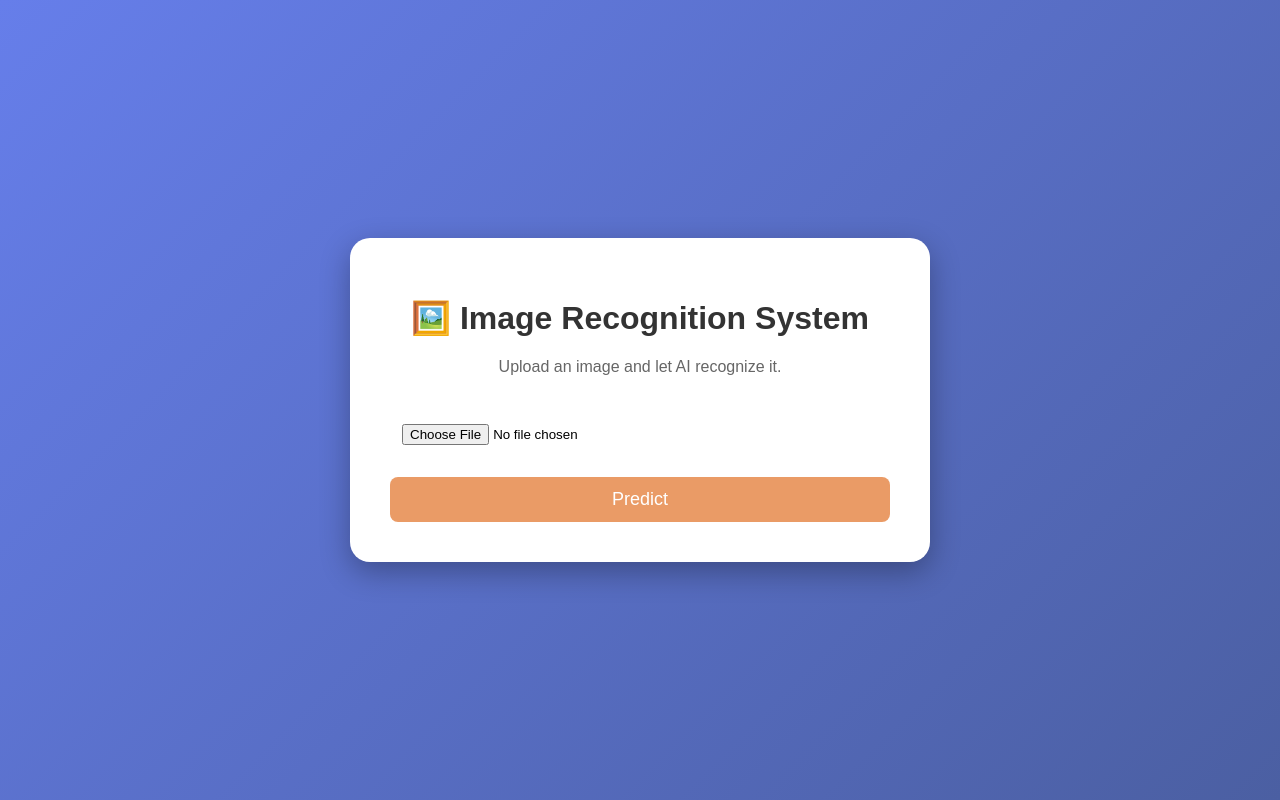
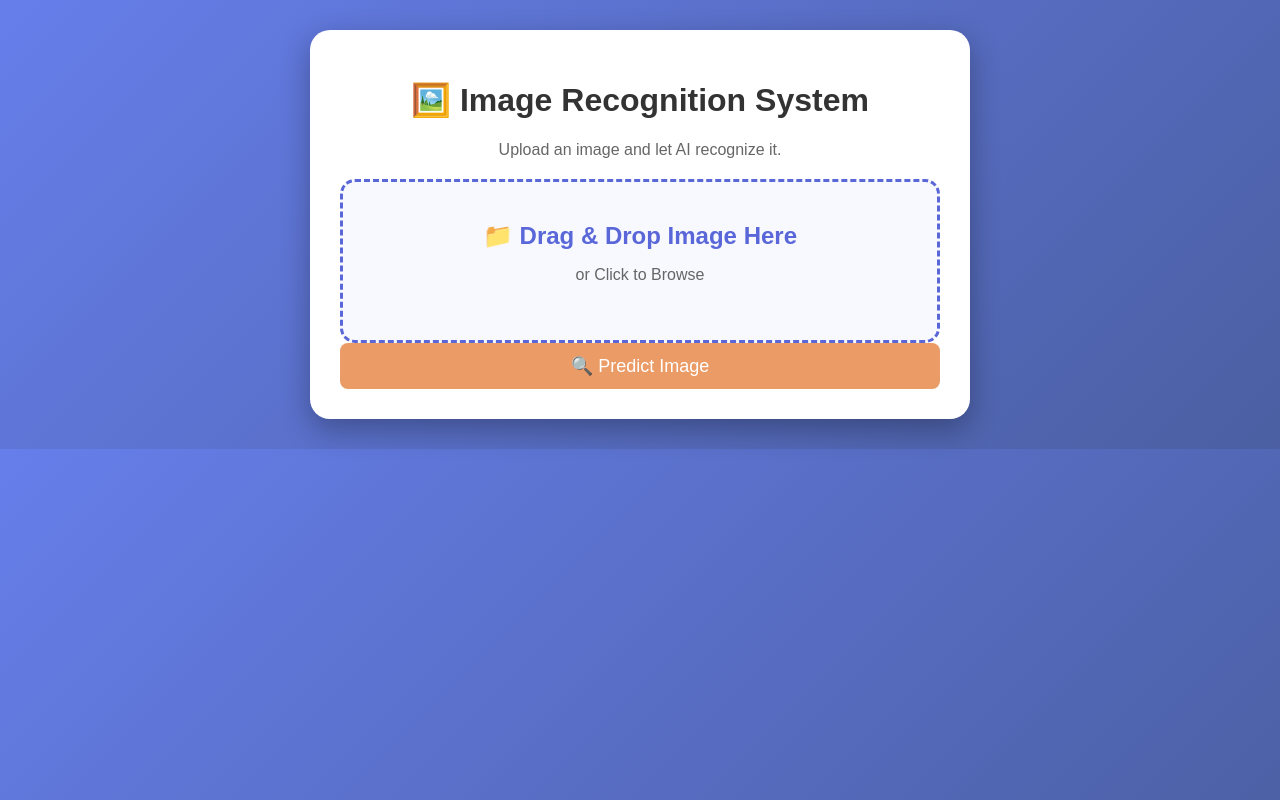
Before and after one commit to Manishu02/AI-Image-Recognition-System, a Flask app: page / in a window 1280 px wide. Run offline with Flask 3, Linux system fonts and the light colour scheme.

Commit message:
Completed image recognition core features

```diff
--- a/app.py
+++ b/app.py
@@ -1,6 +1,25 @@
-from flask import Flask, render_template, request
+history = []
+
+from flask import Flask, render_template, request , redirect
 from predict import predict_image
+from datetime import datetime
+from PIL import Image
 import os
+import time
+
+# Allowed image formats
+ALLOWED_EXTENSIONS = {"png", "jpg", "jpeg"}
+
+# Maximum file size (5 MB)
+MAX_FILE_SIZE = 5 * 1024 * 1024
+
+# Check file extension
+def allowed_file(filename):
+    return (
+        "." in filename and
+        filename.rsplit(".", 1)[1].lower() in ALLOWED_EXTENSIONS
+    )
+
 
 app = Flask(__name__)
 
@@ -17,30 +36,95 @@ def home():
     confidence = None
     predictions = []
 
+    image_size = None
+    resolution = None
+    prediction_time = None
+
+    error = None
+
     if request.method == "POST":
 
-        image = request.files["image"]
+        image = request.files.get("image")
 
-        if image:
+        # No image selected
+        if not image or image.filename == "":
+            error = "❌ Please select an image."
 
-            image_path = os.path.join(app.config["UPLOAD_FOLDER"], image.filename)
-            image.save(image_path)
+        # Invalid file type
+        elif not allowed_file(image.filename):
+            error = "❌ Please upload only JPG, JPEG or PNG images."
 
-            image_name = image.filename
+        else:
 
-            predictions = predict_image(image_path)
+            # Check file size
+            image.seek(0, os.SEEK_END)
+            file_size = image.tell()
+            image.seek(0)
 
-            prediction = predictions[0][0]
-            confidence = predictions[0][1]
+            if file_size > MAX_FILE_SIZE:
+                error = "❌ File size should not exceed 5 MB."
+
+            else:
+
+                image_path = os.path.join(
+                    app.config["UPLOAD_FOLDER"],
+                    image.filename
+                )
+
+                image.save(image_path)
+
+                image_name = image.filename
+
+                # File Size (KB)
+                image_size = round(
+                    os.path.getsize(image_path) / 1024,
+                    2
+                )
+
+                # Resolution
+                img = Image.open(image_path)
+                resolution = f"{img.width} × {img.height}"
+
+                # Prediction Time
+                start = time.time()
+
+                predictions = predict_image(image_path)
+
+                end = time.time()
+
+                prediction_time = round(end - start, 2)
+
+                prediction = predictions[0][0]
+                confidence = predictions[0][1]
+
+                # Save History
+                history.insert(0, {
+                    "image": image_name,
+                    "prediction": prediction,
+                    "confidence": confidence,
+                    "time": datetime.now().strftime("%I:%M %p"),
+                    "path": image_name
+                })
 
     return render_template(
         "index.html",
         image_name=image_name,
         prediction=prediction,
         confidence=confidence,
-        predictions=predictions
+        predictions=predictions,
+        image_size=image_size,
+        resolution=resolution,
+        prediction_time=prediction_time,
+        history=history,
+        error=error
     )
 
+@app.route("/clear-history")
+def clear_history():
+
+    history.clear()
+
+    return redirect("/")
 
 if __name__ == "__main__":
     app.run(debug=True)
--- a/static/css/style.css
+++ b/static/css/style.css
@@ -1,20 +1,18 @@
 body{
     margin:0;
+    padding:30px;
     font-family:Arial,sans-serif;
     background:linear-gradient(135deg,#667eea,#4b5fa2);
-    display:flex;
-    justify-content:center;
-    align-items:center;
-    height:100vh;
 }
 
 .container{
     background:white;
-    padding:40px;
+    width:600px;
+    margin:auto;
+    padding:30px;
     border-radius:20px;
-    width:500px;
+    box-shadow:0 10px 30px rgba(0,0,0,.3);
     text-align:center;
-    box-shadow:0 10px 30px rgba(0,0,0,.3);
 }
 
 h1{
@@ -27,12 +25,15 @@ p{
 
 input{
     width:100%;
+    padding:12px;
     margin-top:20px;
-    padding:12px;
+    margin-bottom:20px;
+    border:1px solid #ccc;
+    border-radius:8px;
+    box-sizing:border-box;
 }
 
 button{
-    margin-top:20px;
     width:100%;
     padding:12px;
     border:none;
@@ -67,3 +144,189 @@ transform:rotate(360deg);
 }
 
 }
+
+/* Mobile Responsive */
+
+@media(max-width:650px){
+
+.container{
+
+    width:90%;
+    padding:20px;
+
+}
+
+.uploaded-image{
+
+    width:100%;
+
+}
+
+.best-match h1{
+
+    font-size:26px;
+
+}
+
+}
+
+/* Drag & Drop Upload Box */
+
+.upload-box{
+
+    margin-top:20px;
+    border:3px dashed #5a67d8;
+    border-radius:15px;
+    padding:40px;
+    cursor:pointer;
+    transition:.3s;
+    background:#f8f9ff;
+
+}
+
+.upload-box:hover{
+
+    background:#eef2ff;
+
+}
+
+.upload-box.dragover{
+
+    background:#dbeafe;
+    border-color:#ea9b66;
+
+}
+
+.upload-box h2{
+
+    margin:0;
+    color:#5a67d8;
+
+}
+
+.upload-box p{
+
+    color:#666;
+}
+
+.image-details{
+
+    margin-top:20px;
+    background:#f8f9ff;
+    border-radius:15px;
+    padding:20px;
+    text-align:left;
+    box-shadow:0 5px 15px rgba(0,0,0,.15);
+
+}
+
+.image-details h2{
+
+    text-align:center;
+    color:#5a67d8;
+    margin-bottom:15px;
+
+}
+
+.image-details p{
+
+    font-size:16px;
+    margin:10px 0;
+    color:#333;
+
+}
+
+.history-card{
+
+    margin-top:30px;
+    background:#ffffff;
+    border-radius:15px;
+    padding:20px;
+    box-shadow:0 5px 15px rgba(0,0,0,.15);
+
+}
+
+.history-card h2{
+
+    text-align:center;
+    color:#5a67d8;
+    margin-bottom:20px;
+
+}
+
+.history-table{
+    width:100%;
+    border-collapse:collapse;
+    table-layout:fixed;
+}
+
+.history-table th,
+.history-table td{
+    text-align:center;
+    padding:15px;
+    word-wrap:break-word;
+}
+
+.image-cell{
+    width:220px;
+}
+
+.history-image{
+    width:80px;
+    height:80px;
+    object-fit:cover;
+    border-radius:10px;
+    margin-bottom:8px;
+}
+
+.image-cell p{
+    font-size:13px;
+    margin:0;
+}
+
+.history-table tr:hover{
+
+    background:#f4f6ff;
+
+}
+
+
+.clear-btn{
+
+    margin-top:20px;
+
+    background:#e74c3c;
+
+    color:white;
+
+    border:none;
+
+    padding:12px 25px;
+
+
+
+    transition:.3s;
+
+}
+
+.clear-btn:hover{
+
+    background:#c0392b;
+
+}
+
+.error-box{
+
+    margin-top:20px;
+    background:#ffe6e6;
+    color:#d63031;
+
+    padding:15px;
+
+    border-radius:10px;
+
+    font-weight:bold;
+
+    border:1px solid #ff7675;
+
+}
--- a/static/js/script.js
+++ b/static/js/script.js
@@ -1,7 +1,55 @@
 const form = document.querySelector("form");
+const loader = document.getElementById("loader");
 
-form.addEventListener("submit", function(){
+const uploadBox = document.getElementById("uploadBox");
+const fileInput = document.getElementById("image");
+const uploadLabel = document.getElementById("uploadLabel");
 
-    document.getElementById("loader").style.display="block";
+// Loader
+form.addEventListener("submit", function () {
+
+    loader.style.display = "block";
 
 });
+
+// Drag Over
+uploadBox.addEventListener("dragover", function (e) {
+
+    e.preventDefault();
+
+    uploadBox.classList.add("dragover");
+
+});
+
+// Drag Leave
+uploadBox.addEventListener("dragleave", function () {
+
+    uploadBox.classList.remove("dragover");
+
+});
+
+// Drop
+uploadBox.addEventListener("drop", function (e) {
+
+    e.preventDefault();
+
+    uploadBox.classList.remove("dragover");
+
+    fileInput.files = e.dataTransfer.files;
+
+    uploadLabel.innerHTML =
+        "<h2>✅ " + e.dataTransfer.files[0].name + "</h2>";
+
+});
+
+// File Selected
+fileInput.addEventListener("change", function () {
+
+    if (fileInput.files.length > 0) {
+
+        uploadLabel.innerHTML =
+            "<h2>✅ " + fileInput.files[0].name + "</h2>";
+
+    }
+
+});
--- a/templates/index.html
+++ b/templates/index.html
@@ -1,15 +1,15 @@
 <!DOCTYPE html>
 <html lang="en">
+
 <head>
-
     <meta charset="UTF-8">
     <meta name="viewport" content="width=device-width, initial-scale=1.0">
-
     <title>Image Recognition System</title>
 
     <link rel="stylesheet"
           href="{{ url_for('static', filename='css/style.css') }}">
 </head>
+
 <body>
 
 <div class="container">
@@ -18,52 +18,172 @@ href="{{ url_for('static', filename='css/style.css') }}">
 
     <p>Upload an image and let AI recognize it.</p>
 
+    <!-- Upload Form -->
     <form method="POST" enctype="multipart/form-data">
 
-        <input type="file" name="image" required>
+        <div class="upload-box" id="uploadBox">
+
+            <input type="file"
+                   id="image"
+                   name="image"
+                   required
+                   hidden>
+
+            <label for="image" id="uploadLabel">
+
+                <h2>📁 Drag & Drop Image Here</h2>
+
+                <p>or Click to Browse</p>
+
+            </label>
+
+        </div>
+        {% if error %}
+
+        <div class="error-box">
+             {{ error }}
+        </div>
+
+        {% endif %}
 
         <button type="submit">
-        Predict
+            🔍 Predict Image
         </button>
 
     </form>
 
+    <!-- Uploaded Image -->
     {% if image_name %}
 
-    <br>
-
         <img src="{{ url_for('static', filename='uploads/' + image_name) }}"
-         width="300"
-         style="border-radius:15px;">
+             class="uploaded-image">
 
     {% endif %}
 
+    <!-- Image Details -->
+    {% if image_name %}
+
+    <div class="image-details">
+
+        <h2>📋 Image Details</h2>
+
+        <p><strong>📄 File Name:</strong> {{ image_name }}</p>
+
+        <p><strong>💾 File Size:</strong> {{ image_size }} KB</p>
+
+        <p><strong>📏 Resolution:</strong> {{ resolution }}</p>
+
+        <p><strong>⚡ Prediction Time:</strong> {{ prediction_time }} sec</p>
+
+    </div>
+
+    {% endif %}
+
+    <!-- Prediction Result -->
     {% if predictions %}
 
-    <h2>Top 5 Predictions</h2>
+    <div class="result-card">
 
-    <table>
+        <h2>🧠 AI Prediction Result</h2>
 
-       <tr>
-          <th>Object</th>
-          <th>Confidence</th>
-       </tr>
+        <div class="best-match">
+
+            <h3>🏆 Best Match</h3>
+
+            <h1>{{ predictions[0][0] }}</h1>
+
+            <p>{{ predictions[0][1] }}% Confidence</p>
+
+        </div>
+
+        <h3>Top 5 Predictions</h3>
 
         {% for item in predictions %}
 
+        <div class="prediction-item">
+
+            <div class="prediction-header">
+
+                <span>{{ item[0] }}</span>
+
+                <span>{{ item[1] }}%</span>
+
+            </div>
+
+            <div class="progress">
+
+                <div class="progress-bar"
+                     style="width: {{ item[1] }}%;"></div>
+
+            </div>
+
+        </div>
+
+        {% endfor %}
+
+    </div>
+
+    {% endif %}
+
+    {% if history %}
+
+    <div class="history-card">
+
+         <h2>📜 Prediction History</h2>
+
+        <table class="history-table">
+
            <tr>
-          <td>{{ item[0] }}</td>
-          <td>{{ item[1] }}%</td>
+              <th>Image</th>
+              <th>Prediction</th>
+              <th>Confidence</th>
+              <th>Time</th>
+            </tr>
+
+            {% for item in history %}
+
+            <tr>
+
+                <td class="image-cell">
+
+                    <img src="{{ url_for('static', filename='uploads/' + item.path) }}"
+                          class="history-image">
+
+
+
+
+                          <p>{{ item.image[:20] }}{% if item.image|length > 20 %}...{% endif %}</p>
+
+                </td>
+
+                <td>{{ item.prediction }}</td>
+
+                <td>{{ item.confidence }}%</td>
+
+                <td>{{ item.time }}</td>
+
             </tr>
 
             {% endfor %}
 
         </table>
 
+        <br>
+
+        <a href="/clear-history">
+              <button class="clear-btn">
+                🗑️ Clear History
+              </button>
+
+        </a>
+
+    </div>
+
 {% endif %}
 
 </div>
 
+<!-- Loader -->
 <div id="loader" class="loader" style="display:none;"></div>
 
 <script src="{{ url_for('static', filename='js/script.js') }}"></script>
```
Also changed, not shown: other parts of static/css/style.css (+76 -0 lines). Lines whose indentation alone changed are shown as unchanged.
